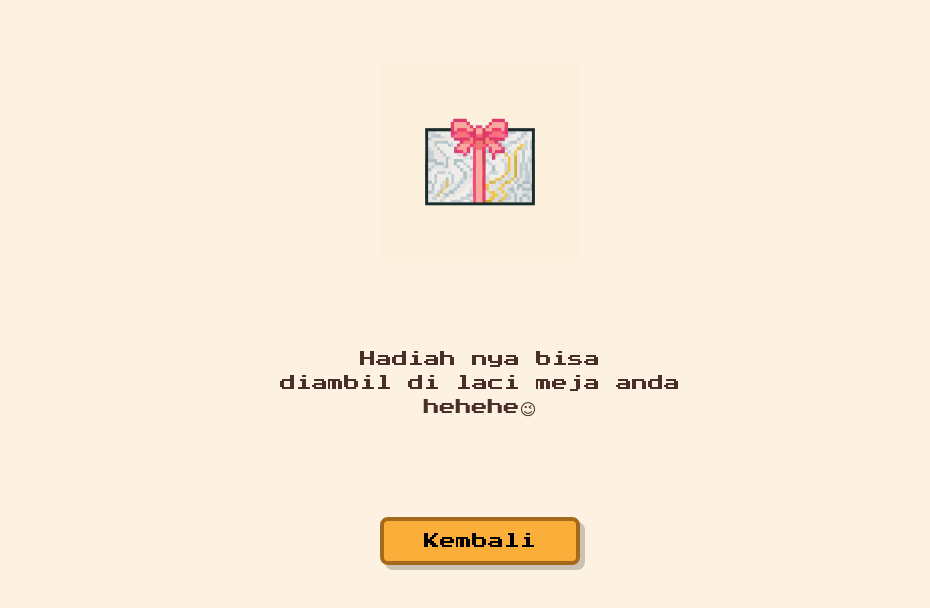
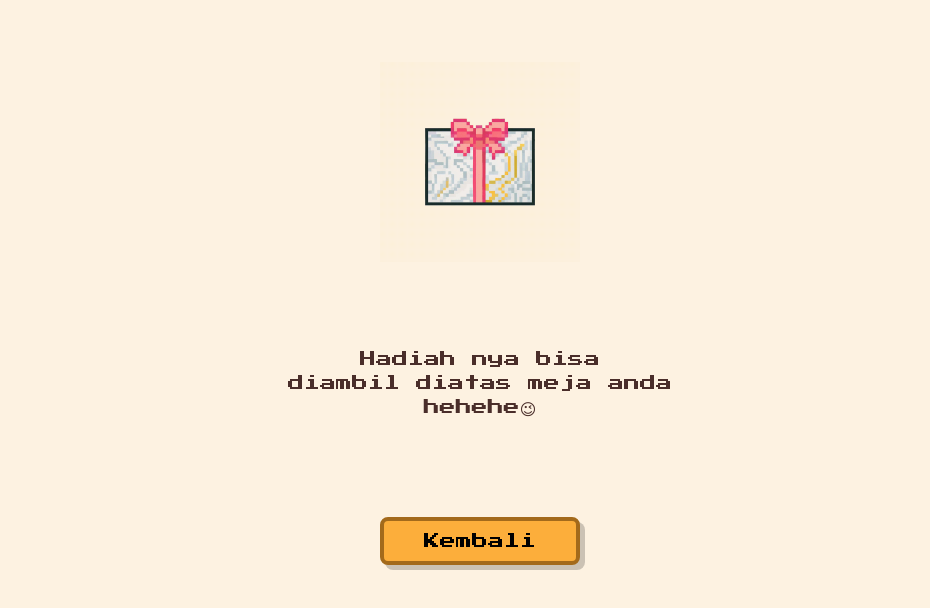
Before and after one commit to arrrfan04/Iren-Gift, a plain HTML site: page kado.html in a window 1280 px wide. Shown: the part 182-790 px from the top of the page, without its empty margins (160-1090 px from the left). Drawn offline with Linux system fonts and the light colour scheme.

Commit message:
Update kado.html

```diff
--- a/kado.html
+++ b/kado.html
@@ -17,7 +17,7 @@
 
       <img src="assets/Kado.gif" alt="Gambar Kado" class="gift-image" />
 
-      <p class="gift-note">Hadiah nya bisa<br />diambil di laci meja anda<br />hehehe😉</p>
+      <p class="gift-note">Hadiah nya bisa<br />diambil diatas meja anda<br />hehehe😉</p>
 
       <a href="page3.html" id="backButton" class="back-button">Kembali</a>
     </div>
```
